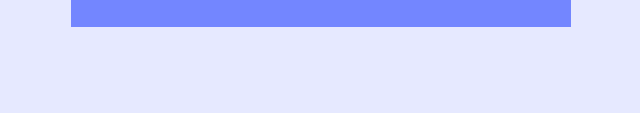
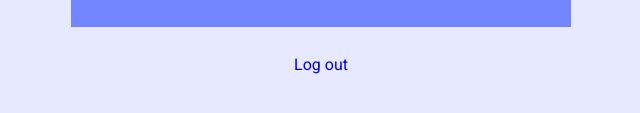
Before and after one commit to prashantchanne12/Socket.io-MongoDB, a website: page public/room.html in a window 1280 px wide. Shown: the part 291-404 px from the top of the page, 319-959 px from the left. Drawn offline with nearby package versions, Linux system fonts and the light colour scheme.

Commit message:
added logout button

```diff
--- a/public/room.html
+++ b/public/room.html
@@ -40,10 +40,14 @@
 
         </main>
 
+
         <center>
             <p class="room-err"></p>
         </center>
 
+        <center>
+            <p id="singup-text"><a href="index.html">Log out</a></p>
+        </center>
     </div>
     <script src="https://unpkg.com/axios/dist/axios.min.js"></script>
     <script src="https://cdnjs.cloudflare.com/ajax/libs/qs/6.10.1/qs.min.js"
```
